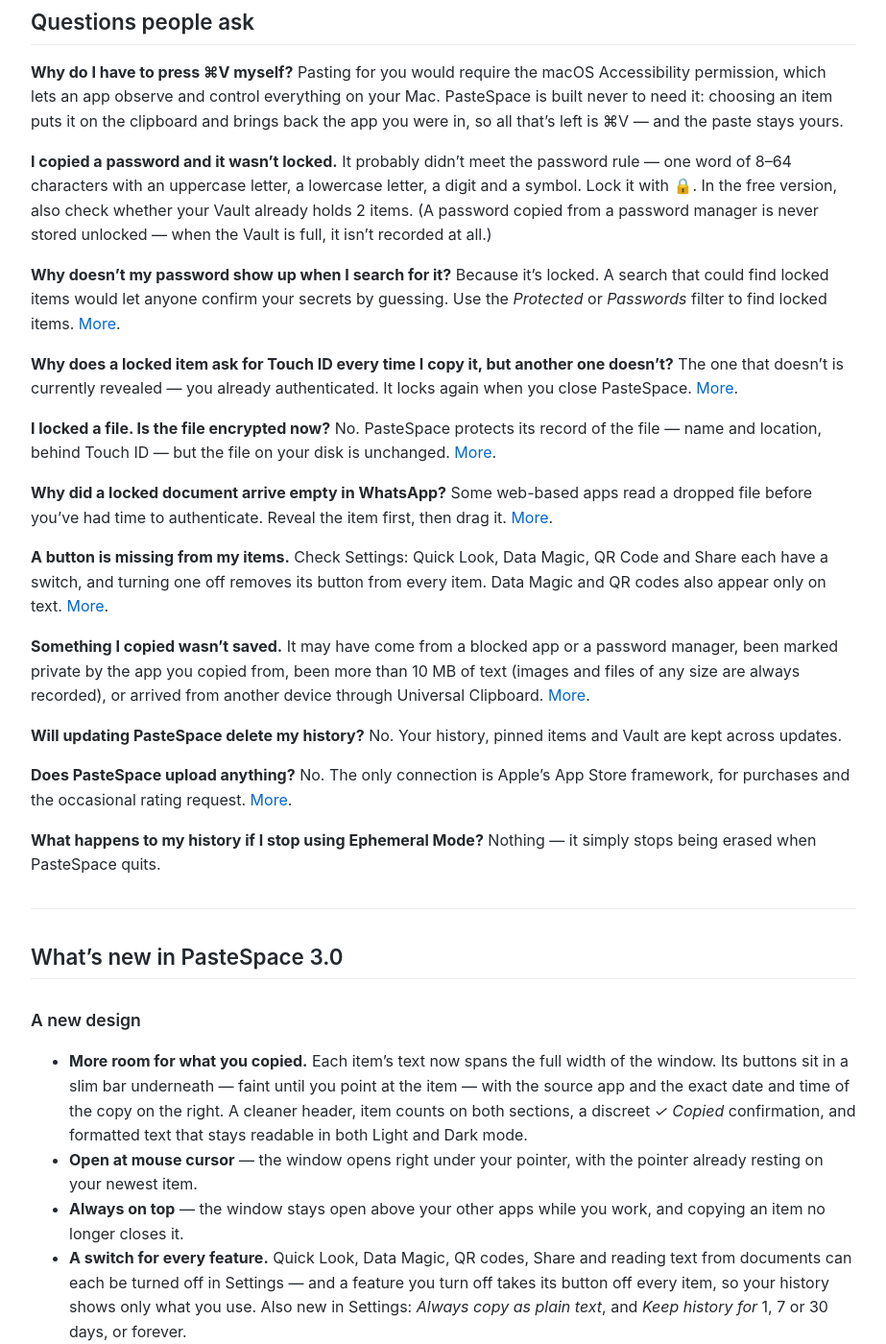
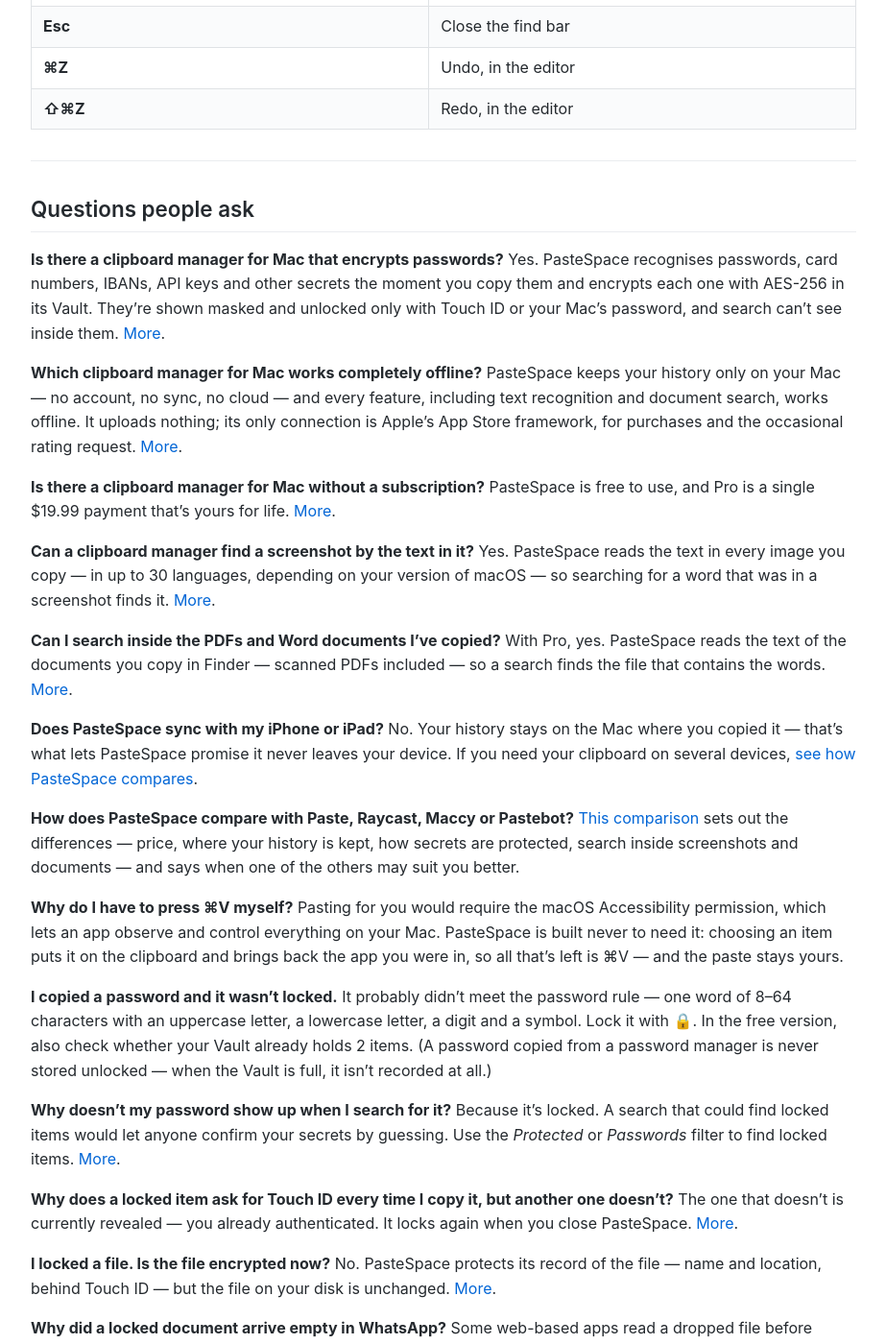
Before and after one commit to mariusconstantin93/PasteSpace-Clipboard-Manager, a Jekyll site: the page built from newreadme.md, in a window 1280 px wide and 1400 px high, scrolled down 29642 px. Shown: the whole window at 96% size, without its empty margins (178-1101 px from the left). Built offline with Jekyll 4.4.1, drawn with Linux system fonts in a browser that asks for light colours; some of the changed text lies outside the part shown.

Commit message:
Revise README description and keywords for PasteSpace
Updated the description and keywords for the PasteSpace app in the README file to better reflect its features and pricing.

```diff
--- a/newreadme.md
+++ b/newreadme.md
@@ -1,8 +1,8 @@
 ---
 layout: default
 title: "PasteSpace — Clipboard Manager"
-description: "PasteSpace is a private clipboard history app for macOS 14+. Encrypted Vault with Touch ID, search inside images and documents, filters and sorting, Data Magic, a Quick Look text editor with versions, QR codes, Share, drag and drop, rich-text fidelity, plain-text controls — fully offline, zero data collected."
-keywords: "PasteSpace, clipboard manager, macOS clipboard history, macOS 27, secure clipboard manager, encrypted clipboard, Vault, Touch ID, OCR, search inside PDF, document text search, clipboard filters, Data Magic, Quick Look text editor, QR code generator, drag and drop clipboard, multi-file clipboard, rich text clipboard, copy as plain text, paste as plain text, menu bar app, privacy-focused, offline, macOS app"
+description: "Private, offline clipboard manager for Mac. Encrypts passwords and card numbers behind Touch ID, finds text in screenshots and PDFs. Free; Pro is $19.99 once."
+keywords: "PasteSpace, clipboard manager for Mac, macOS clipboard manager, clipboard history, secure clipboard manager, encrypted clipboard manager, offline clipboard manager, private clipboard manager, clipboard manager for sensitive data, clipboard manager without subscription, Paste alternative, Maccy alternative, Pastebot alternative, Raycast clipboard alternative, Touch ID, password protection, OCR, search text in screenshots, search inside PDF, document search, Data Magic, Quick Look editor, menu bar app, macOS 14, macOS 26, macOS 27"
 permalink: /
 ---
 
@@ -29,6 +29,8 @@
 <p align="center">
   <strong>New in 3.0:</strong> text recognition in 30 languages, search inside documents, filters and sorting, a stronger Vault and a redesigned window. <a href="#whats-new">See everything new →</a>
 </p>
+
+**PasteSpace at a glance:** a clipboard manager for macOS 14 and later that keeps everything you copy — text, links, images and files — in a searchable history, entirely on your Mac. It recognises passwords, card numbers, IBANs and API keys the moment you copy them and encrypts them behind Touch ID; finds screenshots by the text inside them and, in Pro, PDFs and Word files by their contents; and connects to nothing but Apple's App Store. Free to use; Pro is a single $19.99 payment. Developed by Marius Constantin Popescu. [How it compares with Paste, Raycast, Maccy and Pastebot →](https://mariusconstantin93.github.io/PasteSpace-Clipboard-Manager/compare/)
 
 ---
 
@@ -58,6 +60,7 @@
 - [Every setting, explained](#settings)
 - [Keyboard shortcuts](#shortcuts)
 - [Questions people ask](#faq)
+- [Compared with Paste, Raycast, Maccy and Pastebot ↗](https://mariusconstantin93.github.io/PasteSpace-Clipboard-Manager/compare/)
 - [What's new in PasteSpace 3.0](#whats-new)
 - [System requirements](#requirements)
 - [Contact](#contact)
@@ -870,6 +873,27 @@
 <a id="faq"></a>
 ## Questions people ask
 
+**Is there a clipboard manager for Mac that encrypts passwords?**
+Yes. PasteSpace recognises passwords, card numbers, IBANs, API keys and other secrets the moment you copy them and encrypts each one with AES-256 in its Vault. They're shown masked and unlocked only with Touch ID or your Mac's password, and search can't see inside them. [More](#vault).
+
+**Which clipboard manager for Mac works completely offline?**
+PasteSpace keeps your history only on your Mac — no account, no sync, no cloud — and every feature, including text recognition and document search, works offline. It uploads nothing; its only connection is Apple's App Store framework, for purchases and the occasional rating request. [More](#privacy).
+
+**Is there a clipboard manager for Mac without a subscription?**
+PasteSpace is free to use, and Pro is a single $19.99 payment that's yours for life. [More](#free-vs-pro).
+
+**Can a clipboard manager find a screenshot by the text in it?**
+Yes. PasteSpace reads the text in every image you copy — in up to 30 languages, depending on your version of macOS — so searching for a word that was in a screenshot finds it. [More](#ocr).
+
+**Can I search inside the PDFs and Word documents I've copied?**
+With Pro, yes. PasteSpace reads the text of the documents you copy in Finder — scanned PDFs included — so a search finds the file that contains the words. [More](#documents).
+
+**Does PasteSpace sync with my iPhone or iPad?**
+No. Your history stays on the Mac where you copied it — that's what lets PasteSpace promise it never leaves your device. If you need your clipboard on several devices, [see how PasteSpace compares](https://mariusconstantin93.github.io/PasteSpace-Clipboard-Manager/compare/).
+
+**How does PasteSpace compare with Paste, Raycast, Maccy or Pastebot?**
+[This comparison](https://mariusconstantin93.github.io/PasteSpace-Clipboard-Manager/compare/) sets out the differences — price, where your history is kept, how secrets are protected, search inside screenshots and documents — and says when one of the others may suit you better.
+
 **Why do I have to press ⌘V myself?**
 Pasting for you would require the macOS Accessibility permission, which lets an app observe and control everything on your Mac. PasteSpace is built never to need it: choosing an item puts it on the clipboard and brings back the app you were in, so all that's left is ⌘V — and the paste stays yours.
 
@@ -896,9 +920,6 @@
 
 **Will updating PasteSpace delete my history?**
 No. Your history, pinned items and Vault are kept across updates.
-
-**Does PasteSpace upload anything?**
-No. The only connection is Apple's App Store framework, for purchases and the occasional rating request. [More](#privacy).
 
 **What happens to my history if I stop using Ephemeral Mode?**
 Nothing — it simply stops being erased when PasteSpace quits.
```
